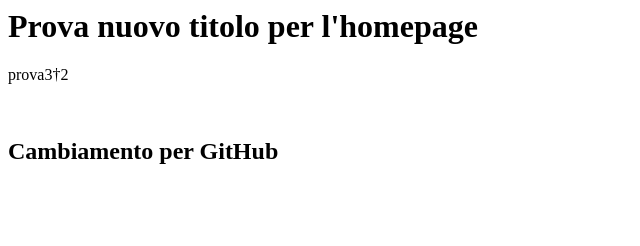
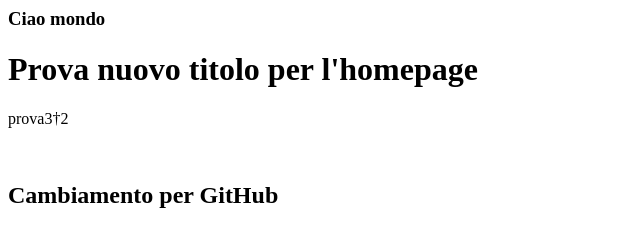
Before and after one commit to AndreaCorvaglia/pw2018m, a plain HTML site: page index.html in a window 1280 px wide. Shown: the whole page, without its empty margins (0-640 px from the left). Drawn offline with Linux system fonts and the light colour scheme.

Commit message:
Add files via upload

```diff
--- a/index.html
+++ b/index.html
@@ -1,5 +1,6 @@
 <html>
 <body>
+<h3>Ciao mondo</h3>
 <h1>Prova nuovo titolo per l'homepage</h1>
 <p>prova3†2</p>
 <br>
```
